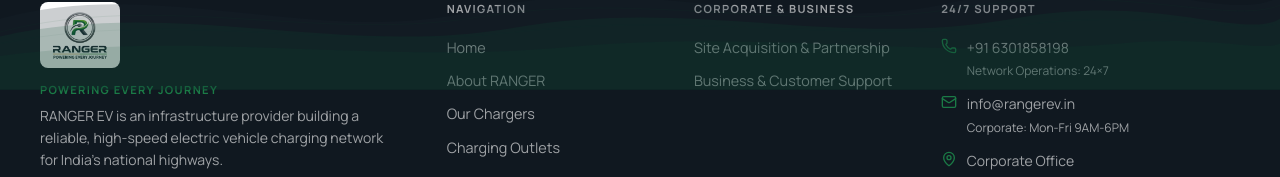
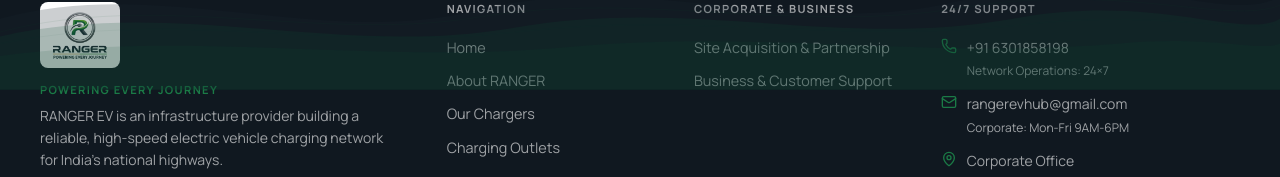
Before and after one commit to chandra8688/ranger-ev-website, a React (Vite) app: page / in a window 1280 px wide. Shown: the part 5169-5346 px from the top of the page. Built offline with nearby package versions, Linux system fonts and the light colour scheme; no server answers.

Commit message:
Sprint 13: Update production contact email

```diff
--- a/src/config.js
+++ b/src/config.js
@@ -1,4 +1,4 @@
 // Global Configuration
 export const COMPANY_DOMAIN = 'rangerev.in';
 export const BASE_URL = import.meta.env.VITE_BASE_URL || `https://${COMPANY_DOMAIN}`;
-export const BUSINESS_EMAIL = `info@${COMPANY_DOMAIN}`;
+export const BUSINESS_EMAIL = 'rangerevhub@gmail.com';
--- a/src/pages/Home.jsx
+++ b/src/pages/Home.jsx
@@ -23,7 +23,8 @@
           "url": BASE_URL,
           "logo": `${BASE_URL}/logo.png`,
           "telephone": "+918000000000",
-          "email": "support@rangerev.com",
+          "email": "rangerevhub@gmail.com",
+
           "address": {
             "@type": "PostalAddress",
             "streetAddress": "NH765",
```
